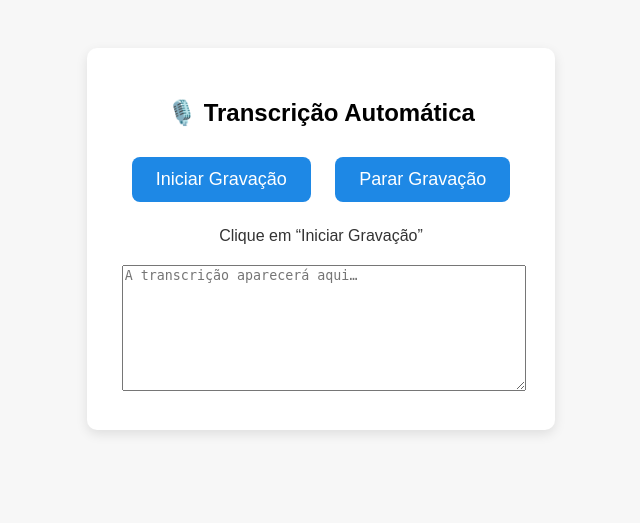
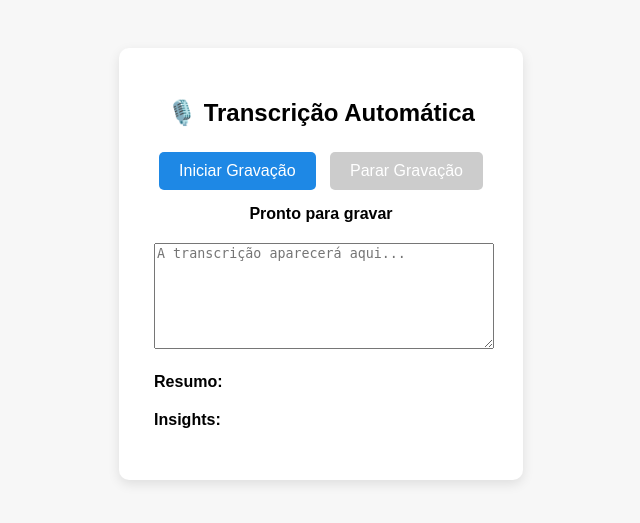
Before and after one commit to galvaojean/api-transcricao, a Flask app: page / in a window 1280 px wide. Shown: the top 523 px of the page, without its empty margins (319-959 px from the left). Run offline with Flask 3, Linux system fonts and the light colour scheme.

Commit message:
Novo - Update index.html

```diff
--- a/templates/index.html
+++ b/templates/index.html
@@ -4,13 +4,14 @@
   <meta charset="UTF-8" />
   <title>Transcrição Automática</title>
   <style>
-    body { font-family: Arial, sans-serif; background: #f7f7f7; text-align: center; padding: 40px; }
-    .container { background: #fff; padding: 35px; border-radius: 10px; box-shadow: 0 4px 12px rgba(0,0,0,0.1); display: inline-block; }
-    h1 { font-size: 24px; margin-bottom: 20px; }
-    button { font-size: 18px; padding: 12px 24px; margin: 10px; background: #1e88e5; color: #fff; border: none; border-radius: 8px; cursor: pointer; }
-    button:hover { background: #1565c0; }
-    #status { margin-top: 15px; color: #333; }
-    #transcricao { margin-top: 20px; width: 100%; max-width: 500px; height: 120px; }
+    body { font-family: Arial, sans-serif; background:#f7f7f7; text-align:center; padding:40px }
+    .container { background:#fff; padding:35px; border-radius:10px; box-shadow:0 4px 12px rgba(0,0,0,0.1); display:inline-block }
+    h1 { font-size:24px; margin-bottom:20px }
+    button { font-size:16px; padding:10px 20px; margin:5px; background:#1e88e5; color:#fff; border:none; border-radius:5px; cursor:pointer }
+    button:disabled { background:#ccc; cursor:default }
+    #status { margin:10px 0; font-weight:bold }
+    textarea { width:100%; height:100px; margin-top:10px; }
+    #summary, #insights { text-align:left; margin-top:20px }
   </style>
 </head>
 <body>
@@ -18,55 +19,73 @@
     <h1>🎙️ Transcrição Automática</h1>
     <button id="startBtn">Iniciar Gravação</button>
     <button id="stopBtn" disabled>Parar Gravação</button>
-    <div id="status">Clique em “Iniciar Gravação”</div>
-    <textarea id="transcricao" placeholder="A transcrição aparecerá aqui…" readonly></textarea>
+    <div id="status">Pronto para gravar</div>
+    <textarea id="transcription" placeholder="A transcrição aparecerá aqui..." readonly></textarea>
+    <div id="summary"><strong>Resumo:</strong><p></p></div>
+    <div id="insights"><strong>Insights:</strong><ul></ul></div>
   </div>
 
   <script>
-    let mediaRecorder, audioChunks = [];
-    const API_URL = "/transcrever";
-
-    const startBtn = document.getElementById('startBtn');
-    const stopBtn  = document.getElementById('stopBtn');
-    const statusEl = document.getElementById('status');
-    const outEl    = document.getElementById('transcricao');
+    let recorder, audioChunks = [];
+    const startBtn = document.getElementById("startBtn");
+    const stopBtn  = document.getElementById("stopBtn");
+    const statusEl = document.getElementById("status");
+    const transcriptionEl = document.getElementById("transcription");
+    const summaryEl = document.querySelector("#summary p");
+    const insightsEl = document.querySelector("#insights ul");
 
     startBtn.onclick = async () => {
       try {
         const stream = await navigator.mediaDevices.getUserMedia({ audio: true });
-        mediaRecorder = new MediaRecorder(stream);
+        recorder = new MediaRecorder(stream);
         audioChunks = [];
-        mediaRecorder.ondataavailable = e => audioChunks.push(e.data);
-        mediaRecorder.onstop = sendAudio;
-        mediaRecorder.start();
-        statusEl.textContent = '🔴 Gravando…';
-        startBtn.disabled = true; stopBtn.disabled = false;
-      } catch {
-        statusEl.textContent = '🚫 Permissão de microfone negada.';
+        recorder.ondataavailable = e => audioChunks.push(e.data);
+        recorder.start();
+        statusEl.textContent = "Gravando…";
+        startBtn.disabled = true;
+        stopBtn.disabled  = false;
+      } catch (err) {
+        statusEl.textContent = "Permissão de microfone negada";
       }
     };
 
     stopBtn.onclick = () => {
-      if (mediaRecorder && mediaRecorder.state === 'recording') {
-        mediaRecorder.stop();
-        statusEl.textContent = '⏳ Processando…';
-        stopBtn.disabled = true; startBtn.disabled = false;
-      }
+      recorder.stop();
+      statusEl.textContent = "Processando áudio…";
+      stopBtn.disabled = true;
+      recorder.onstop = async () => {
+        const blob = new Blob(audioChunks, { type: "audio/webm" });
+        const form = new FormData();
+        form.append("audio", blob, "gravacao.webm");
+
+        try {
+          const resp = await fetch("/transcrever", {
+            method: "POST",
+            body: form
+          });
+          if (!resp.ok) {
+            const err = await resp.json();
+            statusEl.textContent = "Erro: " + (err.erro||resp.statusText);
+            startBtn.disabled = false;
+            return;
+          }
+          const data = await resp.json();
+          transcriptionEl.value = data.transcricao || "";
+          summaryEl.textContent  = data.resumo       || "";
+          insightsEl.innerHTML   = "";
+          (data.insights||[]).forEach(item => {
+            const li = document.createElement("li");
+            li.textContent = item;
+            insightsEl.appendChild(li);
+          });
+          statusEl.textContent = "Transcrição concluída";
+        } catch (e) {
+          statusEl.textContent = "Falha ao enviar o áudio";
+        } finally {
+          startBtn.disabled = false;
+        }
+      };
     };
-
-    async function sendAudio() {
-      const blob = new Blob(audioChunks, { type: 'audio/webm' });
-      const fd = new FormData();
-      fd.append('audio', blob, 'audio.webm');
-      try {
-        const res = await fetch(API_URL, { method: 'POST', body: fd });
-        const json = await res.json();
-        outEl.value = json.transcricao || '(nenhum texto)';
-        statusEl.textContent = '✅ Transcrição concluída';
-      } catch {
-        statusEl.textContent = '⚠️ Erro ao transcrever.';
-      }
-    }
   </script>
 </body>
 </html>
```
